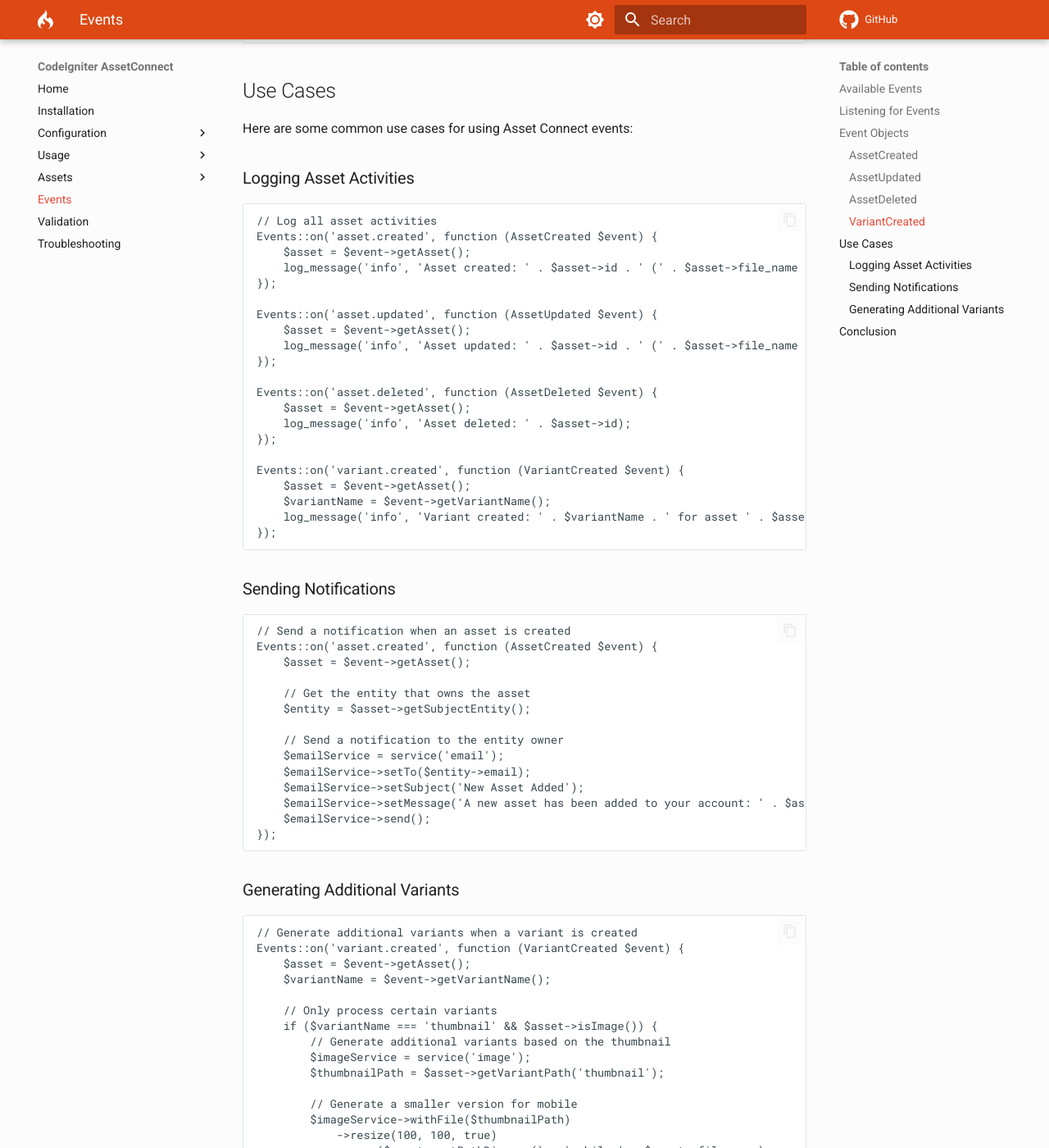
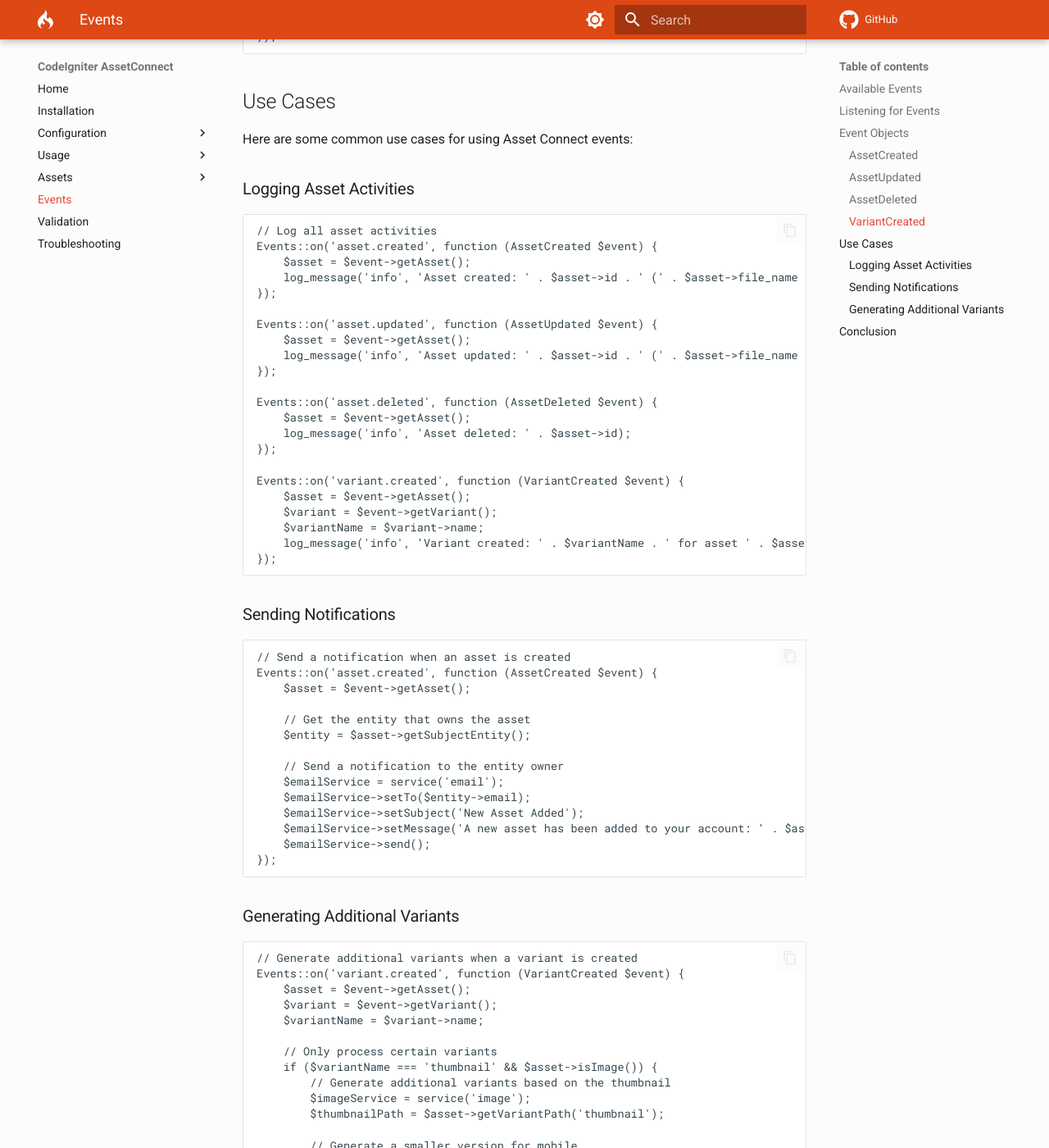
Before and after one commit to maniaba/asset-connect, an MkDocs documentation site: the page built from docs/events.md, in a window 1280 px wide and 1400 px high, scrolled down 2913 px. Shown: the whole window at 82% size. Built offline with MkDocs 1.6.1 and Material for MkDocs 9.7.7, drawn with Linux system fonts in a browser that asks for light colours; comment, search, counter and statistics services are not loaded; a style sheet for code colours, icons or effects is not loaded; some of the changed text lies outside the part shown.

Commit message:
Refactor variant.created event handling to use variant object for improved clarity

````diff
--- a/docs/events.md
+++ b/docs/events.md
@@ -53,7 +53,8 @@ Events::on('asset.deleted', function (AssetDeleted $event) {
 // Listen for variant.created event
 Events::on('variant.created', function (VariantCreated $event) {
     $asset = $event->getAsset();
-    $variantName = $event->getVariantName();
+    $variant = $event->getVariant();
+    $variantName = $variant->name;
 
     // Do something with the asset and variant name
     log_message('info', 'Variant created: ' . $variantName . ' for asset ' . $asset->id);
@@ -114,12 +115,13 @@ Events::on('asset.deleted', function (AssetDeleted $event) {
 
 ### VariantCreated
 
-The `VariantCreated` event object provides access to the asset and the name of the created variant:
+The `VariantCreated` event object provides access to the asset and the variant that was created:
 
 ```php
 Events::on('variant.created', function (VariantCreated $event) {
     $asset = $event->getAsset();
-    $variantName = $event->getVariantName();
+    $variant = $event->getVariant();
+    $variantName = $variant->name;
 
     // Access asset properties
     $assetId = $asset->id;
@@ -154,7 +156,8 @@ Events::on('asset.deleted', function (AssetDeleted $event) {
 
 Events::on('variant.created', function (VariantCreated $event) {
     $asset = $event->getAsset();
-    $variantName = $event->getVariantName();
+    $variant = $event->getVariant();
+    $variantName = $variant->name;
     log_message('info', 'Variant created: ' . $variantName . ' for asset ' . $asset->id);
 });
 ```
@@ -184,7 +187,8 @@ Events::on('asset.created', function (AssetCreated $event) {
 // Generate additional variants when a variant is created
 Events::on('variant.created', function (VariantCreated $event) {
     $asset = $event->getAsset();
-    $variantName = $event->getVariantName();
+    $variant = $event->getVariant();
+    $variantName = $variant->name;
 
     // Only process certain variants
     if ($variantName === 'thumbnail' && $asset->isImage()) {
````
